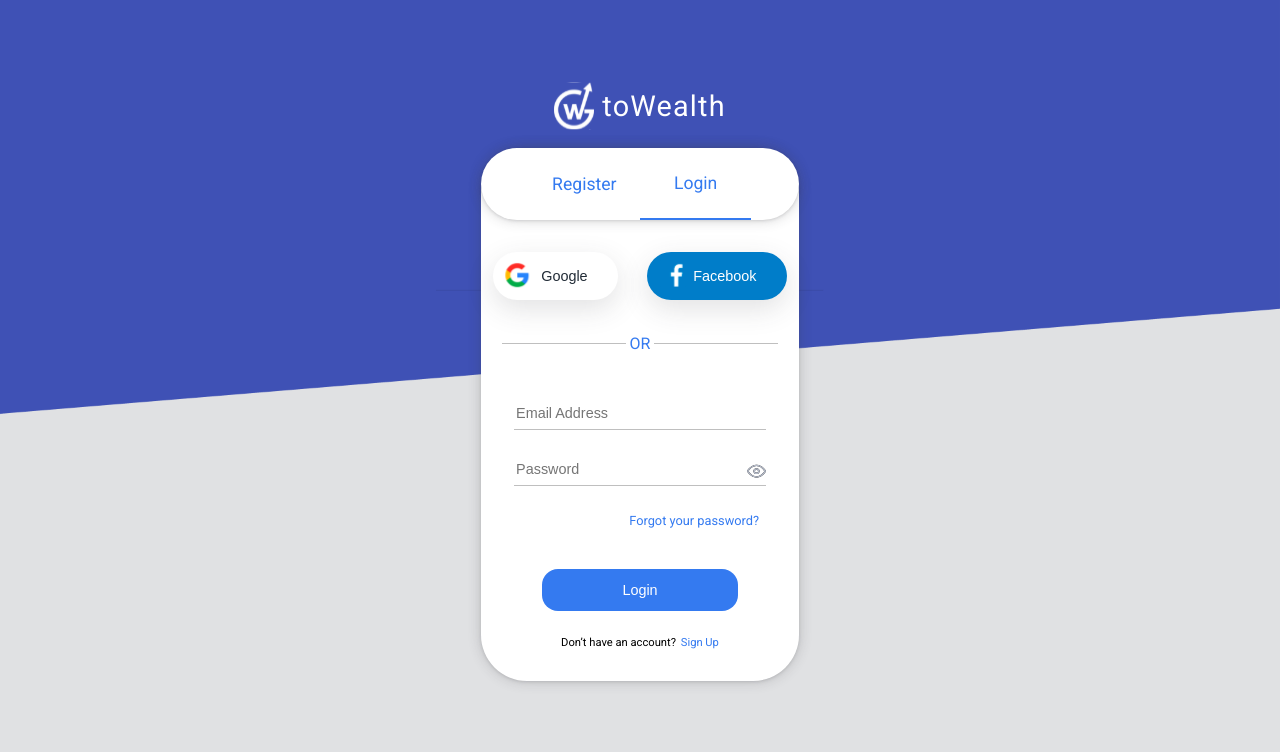
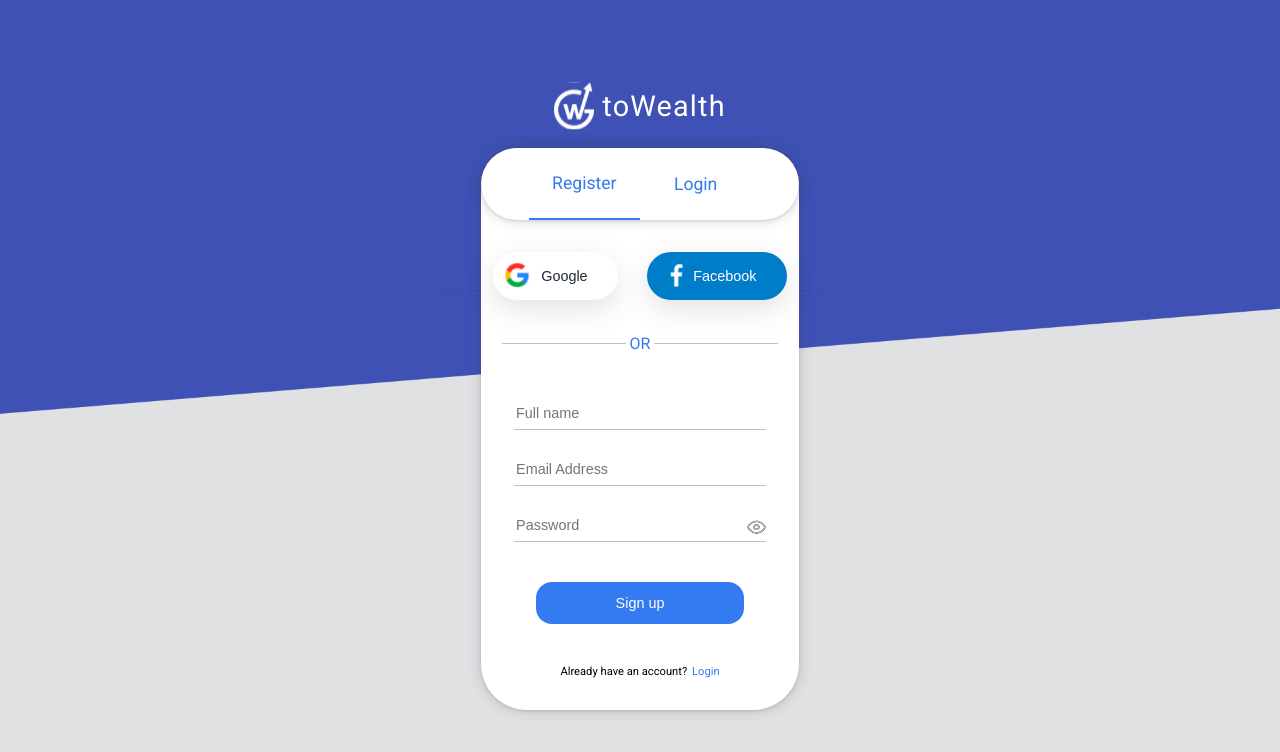
Before and after one commit to okoroemeka/toWealth, a React (Create React App) app: page / in a window 1280 px wide. Both pictures are taken after a click on the element "Sign Up". Shown: the top 752 px of the page. Built offline with nearby package versions, Linux system fonts and the light colour scheme; no server answers.

Commit message:
add user logout

```diff
--- a/src/components/Elements/Dashboard/DropDownNavItems/DropNavItem.jsx
+++ b/src/components/Elements/Dashboard/DropDownNavItems/DropNavItem.jsx
@@ -12,7 +12,7 @@ import sun from '../../../../assets/images/sun.svg';
 import Line from '../../../UI/Line';
 import './DropNavItem.scss';
 
-const DropNavItem = ({ handleDarkMode, handleLightMode }) => {
+const DropNavItem = ({ handleDarkMode, handleLightMode, handleLogout }) => {
   const { darkMode } = useSelector((state) => state.darkMode);
   return (
     <Fragment>
@@ -26,7 +26,7 @@ const DropNavItem = ({ handleDarkMode, handleLightMode }) => {
         <ul className='nav__item'>
           <li className='items__wrapper'>
             <Profile fill='#66788a' />
-            <h5>Profile</h5>
+            <h5>Edit profile</h5>
           </li>
           {!darkMode ? (
             <li className='items__wrapper' onClick={handleDarkMode}>
@@ -55,7 +55,7 @@ const DropNavItem = ({ handleDarkMode, handleLightMode }) => {
             />
             <h5 className='terms__text'>Terms of use</h5>
           </li>
-          <li className='items__wrapper'>
+          <li className='items__wrapper' onClick={handleLogout}>
             <LogoutIcon fill='#66788a' />
             <h5>Logout</h5>
           </li>
--- a/src/components/Elements/Dashboard/index.jsx
+++ b/src/components/Elements/Dashboard/index.jsx
@@ -1,5 +1,6 @@
 import React, { useState, useRef } from 'react';
 import { useSelector, useDispatch } from 'react-redux';
+import { navigate, Redirect } from '@reach/router';
 
 import logo from '../../../assets/images/logo.svg';
 import notifications from '../../../assets/images/notifications.svg';
@@ -12,6 +13,7 @@ import black from '../../../assets/images/black.jpg';
 import DropDown from '../../Reusable/Dropdown/DropDown';
 import DropDownNavItems from './DropDownNavItems/DropNavItem';
 import * as displayMode from '../../../store/actions/displayMode';
+import logout from '../../../store/actions/logout';
 
 import Modal from '../../Reusable/Modal/Modal';
 
@@ -22,7 +24,11 @@ const Dashboard = ({ children }) => {
   const [sideNavItemName, setSideNavItemName] = useState('userDashBoard');
   const topNavRef = useRef(null);
   const dispatch = useDispatch();
-  const { darkMode } = useSelector((state) => state.darkMode);
+  const {
+    darkMode: { darkMode },
+    authLogin,
+    signup,
+  } = useSelector((state) => state);
 
   React.useEffect(() => {
     if (showModal) {
@@ -37,6 +43,14 @@ const Dashboard = ({ children }) => {
   const handleDisplayLightMode = () => {
     dispatch(displayMode.lightMode(false));
   };
+
+  const handleLogout = () => {
+    dispatch(logout());
+    setShowModal(false);
+  };
+
+  if (!authLogin.isLoggedIn && !signup.isLoggedIn)
+    return <Redirect noThrow to='/' />;
 
   return (
     <div className='dashboard__wrapper'>
@@ -72,6 +86,7 @@ const Dashboard = ({ children }) => {
                   <DropDownNavItems
                     handleDarkMode={handleDisplayDarkMode}
                     handleLightMode={handleDisplayLightMode}
+                    handleLogout={handleLogout}
                   />
                 </DropDown>
               </Modal>
--- a/src/components/Elements/Login/index.jsx
+++ b/src/components/Elements/Login/index.jsx
@@ -10,7 +10,7 @@ import { emailValidator, passwordValidator } from '../../../utils/Validation';
 
 import './login.scss';
 
-const Login = () => {
+const Login = ({ toggleAuth }) => {
   const [email, setEmail] = useState('');
   const [emailTouched, setEmailTouched] = useState(false);
   const [password, setPassword] = useState('');
@@ -21,9 +21,8 @@ const Login = () => {
   const [errorMessage, setErrorMessage] = useState('');
 
   const dispatch = useDispatch();
-  const authLogin = useSelector((store) => store.authLogin);
+  const { authLogin, signup } = useSelector((store) => store);
 
-  console.log('authState', authLogin);
   const handleLogin = async (e) => {
     e.preventDefault();
     try {
@@ -47,7 +46,7 @@ const Login = () => {
     }
   }, [email, password]);
 
-  if (authLogin.isLoggedIn)
+  if (authLogin.isLoggedIn || signup.isLoggedIn)
     return <Redirect noThrow to='/dashboard/dashboard' />;
 
   return (
@@ -114,7 +113,7 @@ const Login = () => {
       </form>
       <div className='no__account__wrapper'>
         <h5 className='no__account__text'>Don’t have an account?</h5>
-        <h5 className='no__account__signup' onClick={() => {}}>
+        <h5 className='no__account__signup' onClick={toggleAuth}>
           Sign Up
         </h5>
       </div>
--- a/src/components/Elements/SignUp/index.jsx
+++ b/src/components/Elements/SignUp/index.jsx
@@ -13,7 +13,7 @@ import {
 } from '../../../utils/Validation';
 import './index.scss';
 
-const Signup = (props) => {
+const Signup = ({ toggleAuth }) => {
   const [fullName, setFullName] = useState('');
   const [email, setEmail] = useState('');
   const [password, setPassword] = useState('');
@@ -21,13 +21,12 @@ const Signup = (props) => {
   const [fullNameTouched, setFullNameTouched] = useState(false);
   const [passwordTouched, setPasswordTouched] = useState(false);
   const [validForm, setValidForm] = useState(false);
-
   const [showPassword, setShowPassword] = useState(false);
   const [loading, setLoading] = useState(false);
   const [errorMessage, setErrorMessage] = useState('');
 
   const dispatch = useDispatch();
-  const authLogin = useSelector((store) => store.authLogin);
+  const { authLogin, signup } = useSelector((store) => store);
 
   const handleSignup = async (e) => {
     e.preventDefault();
@@ -37,7 +36,6 @@ const Signup = (props) => {
       setLoading(false);
       navigate('/dashboard/dashboard');
     } catch ({ message }) {
-      console.log('res', message);
       setLoading(false);
       setErrorMessage(message);
     }
@@ -55,7 +53,7 @@ const Signup = (props) => {
     }
   }, [email, fullName, password]);
 
-  if (authLogin.isLoggedIn)
+  if (authLogin.isLoggedIn || signup.isLoggedIn)
     return <Redirect noThrow to='/dashboard/dashboard' />;
 
   return (
@@ -129,6 +127,12 @@ const Signup = (props) => {
           </button>
         </div>
       </form>
+      <div className='account__wrapper'>
+        <h5 className='account__text'>Already have an account?</h5>
+        <h5 className='account__signup' onClick={toggleAuth}>
+          Login
+        </h5>
+      </div>
     </div>
   );
 };
--- a/src/components/Elements/SignUp/index.scss
+++ b/src/components/Elements/SignUp/index.scss
@@ -54,4 +54,22 @@
       }
     }
   }
+  .account__wrapper {
+    width: 100%;
+    display: flex;
+    justify-content: center;
+    margin-bottom: 2rem;
+    h5 {
+      font-size: 0.7rem;
+      font-weight: normal;
+      margin: 0;
+    }
+    .account__text {
+      margin-right: 0.3rem;
+    }
+    .account__signup {
+      color: $primary;
+      cursor: pointer;
+    }
+  }
 }
--- a/src/components/Pages/Authentication/index.jsx
+++ b/src/components/Pages/Authentication/index.jsx
@@ -10,6 +10,8 @@ import './auth.scss';
 
 const Auth = () => {
   const [activeAuth, setActiveAuth] = React.useState(false);
+
+  const toggleAuth = () => setActiveAuth(!activeAuth);
   return (
     <div className='row auth__custom__container'>
       <div className='col-sm-12 col-l-12 auth__custom'>
@@ -23,13 +25,13 @@ const Auth = () => {
               <div className='card__header'>
                 <div
                   className={`register ${activeAuth ? 'active__auth' : ''}`}
-                  onClick={() => setActiveAuth(true)}
+                  onClick={toggleAuth}
                 >
                   <h5>Register</h5>
                 </div>
                 <div
                   className={`login ${!activeAuth ? 'active__auth' : ''}`}
-                  onClick={() => setActiveAuth(false)}
+                  onClick={toggleAuth}
                 >
                   <h5>Login</h5>
                 </div>
@@ -57,7 +59,11 @@ const Auth = () => {
                 <h4 className='or'>OR</h4>
                 <div className='hr' />
               </div>
-              {!activeAuth ? <Login /> : <SignUp />}
+              {!activeAuth ? (
+                <Login toggleAuth={toggleAuth} />
+              ) : (
+                <SignUp toggleAuth={toggleAuth} />
+              )}
             </Card>
           </div>
         </div>
--- /dev/null
+++ b/src/store/actions/logout.js
@@ -0,0 +1,10 @@
+import tokenHelper from '../../utils/auth';
+import { LOG_OUT } from '../types';
+
+const logout = () => (dispatch) => {
+  console.log('logout==>> from actions');
+  tokenHelper.removeToken();
+  dispatch({ type: LOG_OUT.SUCCESS });
+};
+
+export default logout;
--- a/src/store/reducers/index.js
+++ b/src/store/reducers/index.js
@@ -15,6 +15,7 @@ const store = createStore(
 
 store.subscribe(() => {
   saveState({
+    signup: store.getState().signup,
     authLogin: store.getState().authLogin,
   });
 });
--- a/src/store/reducers/login.js
+++ b/src/store/reducers/login.js
@@ -1,4 +1,4 @@
-import { LOGIN } from '../types';
+import { LOGIN, LOG_OUT } from '../types';
 
 function login(state = {}, { type, payload }) {
   if (type == LOGIN.SUCCESS) {
@@ -14,6 +14,7 @@ function login(state = {}, { type, payload }) {
       Status: payload,
     };
   }
+  if (type == LOG_OUT.SUCCESS) return { ...{}, isLoggedIn: false };
   return state;
 }
 
--- a/src/store/reducers/signup.js
+++ b/src/store/reducers/signup.js
@@ -1,4 +1,4 @@
-import { SIGN_UP } from '../types';
+import { SIGN_UP, LOG_OUT } from '../types';
 
 function signup(state = {}, { type, payload }) {
   if (type == SIGN_UP.SUCCESS) {
@@ -20,6 +20,12 @@ function signup(state = {}, { type, payload }) {
       Status: payload,
     };
   }
+  if (type == LOG_OUT.SUCCESS) {
+    return {
+      ...state,
+      isLoggedIn: false,
+    };
+  }
   return state;
 }
 
--- a/src/store/types.js
+++ b/src/store/types.js
@@ -2,5 +2,6 @@ import actionCreator from './actionCreator';
 
 const SIGN_UP = actionCreator('SIGN_UP', 'AUTH');
 const LOGIN = actionCreator('LOGIN', 'AUTH');
+const LOG_OUT = actionCreator('LOGOUT', 'LOGOUT');
 
-export { SIGN_UP, LOGIN };
+export { SIGN_UP, LOGIN, LOG_OUT };
```
